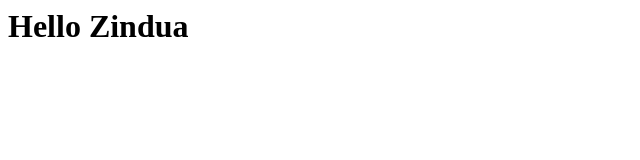
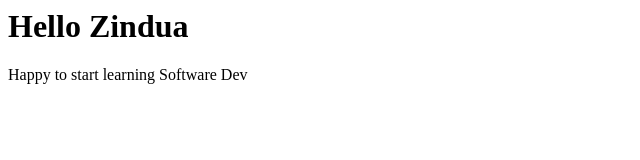
Before and after one commit to imma-ij/intro, a plain HTML site: page index.html in a window 1280 px wide. Shown: the whole page, without its empty margins (0-640 px from the left). Drawn offline with Linux system fonts and the light colour scheme.

Commit message:
add message

```diff
--- a/index.html
+++ b/index.html
@@ -1 +1,2 @@
 <h1>Hello Zindua</h1>
+<p>Happy to start learning Software Dev</p>
```
